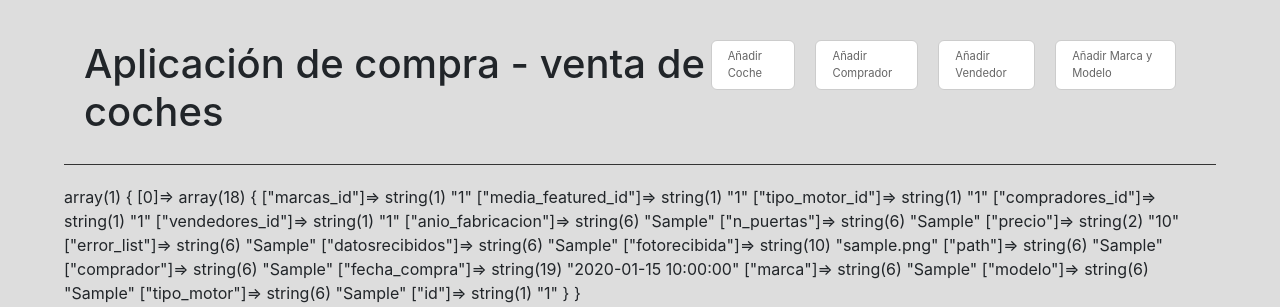
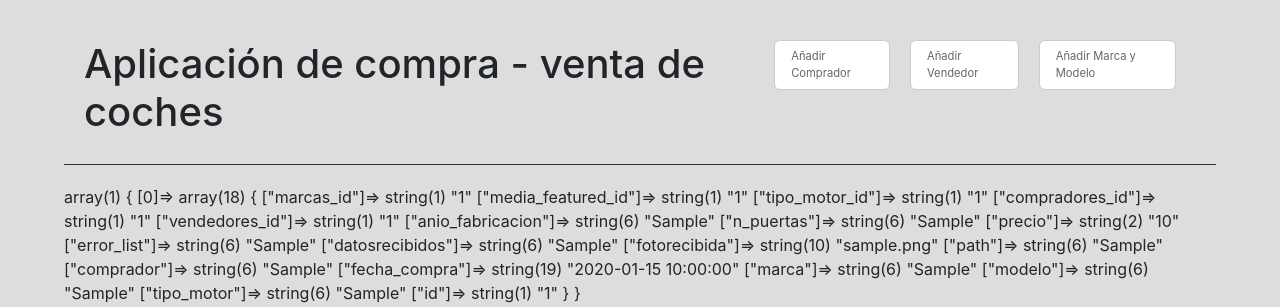
Before and after one commit to rbocache/aplicacion_coches, a PHP site: page / in a window 1280 px wide. Shown: the top 307 px of the page. Run offline with PHP 8.4, Linux system fonts and the light colour scheme; tables that the repository leaves empty or names only in its code hold one stand-in row (values such as "Sample post"); data that the repository does not hold is empty; some libraries are stand-ins or nearby versions.

Commit message:
if añadir coche

```diff
--- a/index.php
+++ b/index.php
@@ -4,13 +4,18 @@ $title = "Aplicación de compra - venta de coches";
 include "./classes/class.forms.php";
 include "./classes/class.db.php";
 include "./templates/header.php";
+$Coches = new DBforms();
+$ultimosCoches = $Coches->obtenerDatos();
 ?>
 
 <div class="caja-contenedor">
     <div class="caja-encabezado">
         <h1><?php echo $title ?></h1>
         <div class="botones">
-            <a class="button" href="./coche.php">Añadir Coche</a>
+            <?php
+            if(!$ultimosCoches){
+            echo '<a class="button" href="./coche.php">Añadir Coche</a>';
+            } ?>
             <a class="button" href="./comprador.php">Añadir Comprador</a>
             <a class="button" href="./vendedor.php">Añadir Vendedor</a>
             <a class="button" href="./marca_modelo.php">Añadir Marca y Modelo</a>
@@ -19,8 +24,7 @@ include "./templates/header.php";
 
     <div class="caja-propiedades">
     <?php
-    $Coches = new DBforms();
-    $ultimosCoches = $Coches->obtenerDatos();
+
     var_dump($ultimosCoches);
 
     foreach ($ultimosCoches as $coche) {
```
